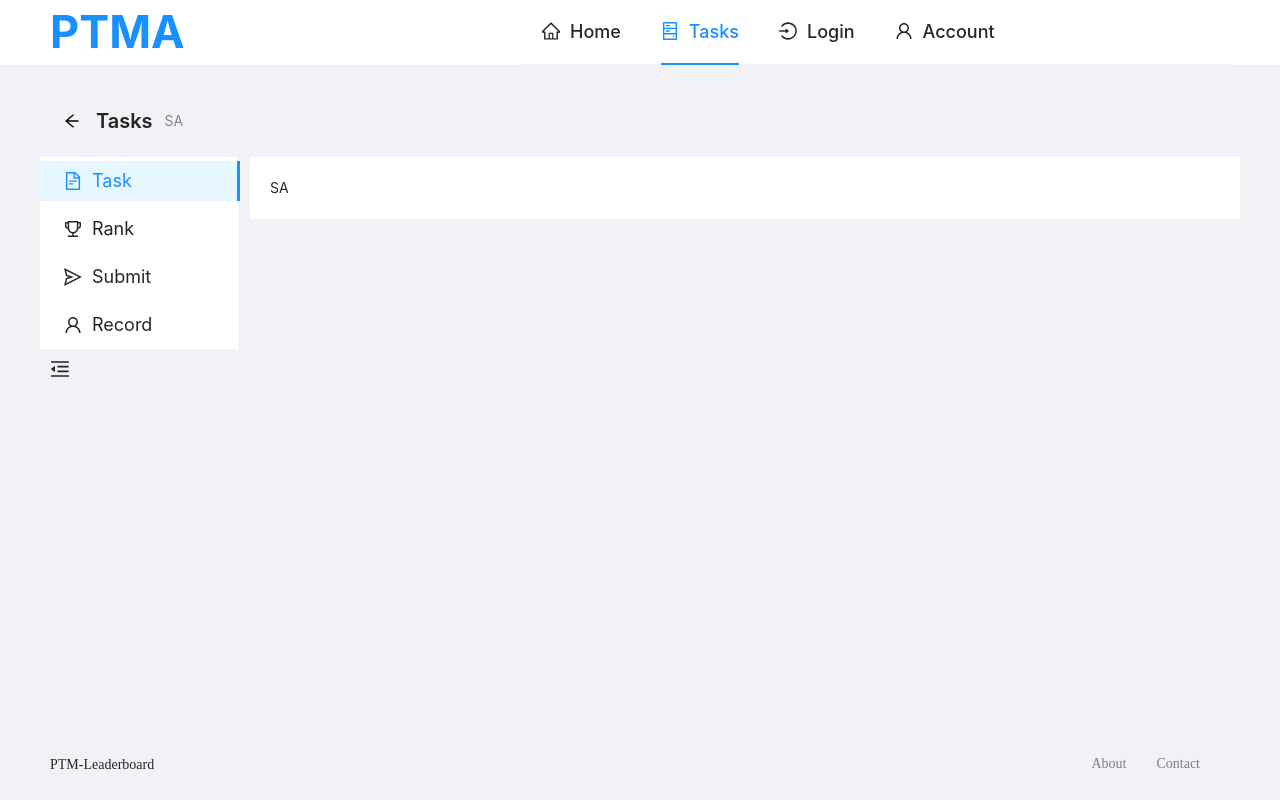
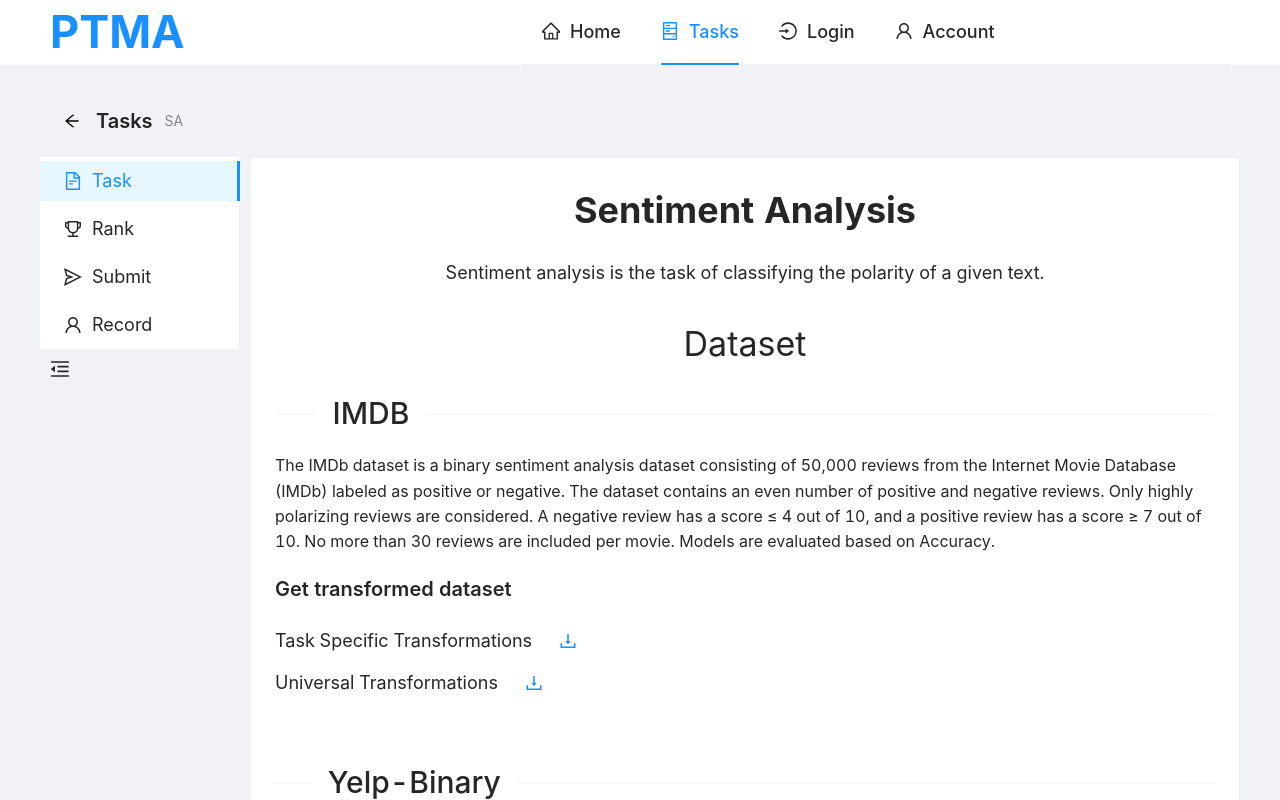
Before and after one commit to lbaf23/ptm-leaderboard, a React (Create React App) app in the folder web/: page /tasks/ner in a window 1280 px wide. Shown: the top 800 px of the page. Built offline with nearby package versions, Linux system fonts and the light colour scheme.

Commit message:
feat: add task info

```diff
--- a/web/src/pages/tasks/TaskInfo.jsx
+++ b/web/src/pages/tasks/TaskInfo.jsx
@@ -1,23 +1,69 @@
-import React, {useEffect} from "react";
-import {PageHeader} from "antd";
+import React, {useEffect, useState} from "react";
+import {Button, Card, Divider, PageHeader, Tabs} from "antd";
+import {DownloadOutlined} from '@ant-design/icons'
 import { useLocation, useMatch, useParams } from "react-router-dom";
+
+import './taskinfo.css'
+
+const { TabPane } = Tabs;
 
 
 function TaskInfo() {
   const params = useParams();
+  const [task, setTask] = useState({})
+  const [dataSet, setDataSet] = useState([])
 
   useEffect(()=>{
-    console.log(params)
+    // get task (id:params.id)
+    setTask({
+      id: 'sa',
+      title: 'Sentiment Analysis',
+      description: 'Sentiment analysis is the task of classifying the polarity of a given text.',
+    })
+    setDataSet([
+      {id: '1', title: 'IMDB',
+        transformations: [
+          {id: '1', title: 'Task Specific Transformations', url: ''},
+          {id: '2', title: 'Universal Transformations', url: ''}
+        ], description: 'The IMDb dataset is a binary sentiment analysis dataset consisting of 50,000 reviews from the Internet Movie Database (IMDb) labeled as positive or negative. The dataset contains an even number of positive and negative reviews. Only highly polarizing reviews are considered. A negative review has a score ≤ 4 out of 10, and a positive review has a score ≥ 7 out of 10. No more than 30 reviews are included per movie. Models are evaluated based on Accuracy.'},
+      {id: '2', title: 'Yelp-Binary', transformations: [
+        {id: '1', title: 'Task Specific Transformations', url: ''},
+      ], description: 'The Yelp Review dataset consists of more than 500,000 Yelp reviews. There is both a binary and a fine-grained (five-class) version of the dataset. Models are evaluated based on error (1 - Accuracy; lower is better).'},
+    ])
+    console.log(params.id)
   },[])
+
   return (
-    <div
-      style={{
-        backgroundColor: 'white',
-        padding: '20px'
-      }}
-    >
-      SA
-    </div>
+    <Card hoverable className="task-card">
+      <div className="task-title">{task.title}</div>
+      <div className="task-description">{task.description}</div>
+      <div className="dataset">Dataset</div>
+      {
+        dataSet.map((item, index)=>(
+          <div className="dataset-card" index={index}>
+            <Divider orientation="left">
+              <span className="dataset-title">{item.title}</span>
+            </Divider>
+
+            <div className="dataset-description">{item.description}</div>
+
+            <div className="dataset-trans">Get transformed dataset</div>
+
+            <div className="trans">
+              {item.transformations.map((subItem, subIndex)=>(
+                <div className="trans-card" index={subIndex}>
+                  <span className="trans-title">{subItem.title}</span>
+                  <span className="download-bt">
+                    <Button type="link" icon={<DownloadOutlined style={{fontSize: '18px'}}/>} />
+                  </span>
+                </div>
+              ))}
+            </div>
+
+          </div>
+        ))
+      }
+    </Card>
   )
 }
 
--- a/web/src/pages/tasks/Tasks.jsx
+++ b/web/src/pages/tasks/Tasks.jsx
@@ -19,6 +19,7 @@ function Tasks() {
 
   useEffect(()=>{
     setLoading(false)
+    // TODO get tasks
     setTasks([
       {id: 'sa', title: 'Sentiment Analysis', description: 'Sentiment analysis is the task of classifying the polarity of a given text.'},
       {id: 'ner', title: 'Named Entity Recognition', description: 'Named entity recognition is the task of tagging entities in text with their corresponding type.'},
--- /dev/null
+++ b/web/src/pages/tasks/taskinfo.css
@@ -0,0 +1,56 @@
+.task-card{
+}
+
+.task-card .task-title{
+    text-align: center;
+    font-size: 36px;
+    font-weight: 700;
+}
+
+.task-card .task-description{
+    text-align: center;
+    font-size: 18px;
+    margin-top: 20px;
+}
+
+.task-card .dataset{
+    font-size: 34px;
+    margin-top: 30px;
+    text-align: center;
+}
+
+.task-card .dataset-card{
+    margin-top: 20px;
+    padding-bottom: 40px;
+}
+
+.task-card .dataset-card .dataset-title{
+    font-size: 30px;
+
+}
+
+.task-card .dataset-card .dataset-description{
+    font-size: 16px;
+}
+
+.task-card .dataset-card .dataset-trans{
+    margin-top: 20px;
+    font-size: 20px;
+    font-weight: 600;
+}
+
+.task-card .dataset-card .trans{
+    margin-top: 20px;
+}
+
+.task-card .dataset-card .trans .trans-card{
+    margin-top: 10px;
+}
+
+.task-card .dataset-card .trans .trans-card .trans-title{
+    font-size: 18px;
+}
+
+.task-card .dataset-card .trans .trans-card .download-bt{
+    margin-left: 20px;
+}
```
